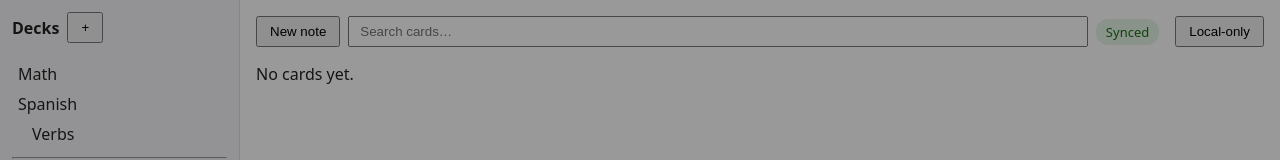
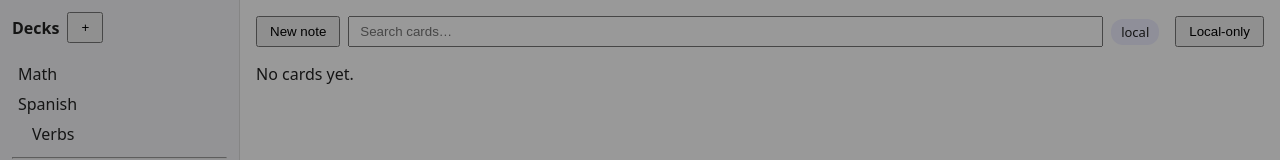
Before and after one commit to AllanZyne/AnkiNote, a React (Vite) app in the folder web/: page / in a window 1280 px wide. Shown: the top 160 px of the page. Built offline with nearby package versions, Linux system fonts and the light colour scheme; what @vscode/markdown-it-katex would draw is missing.

Commit message:
feat: engine local mode — no network, state 'local', when provider is local

```diff
--- a/web/src/sync/vaultSync.js
+++ b/web/src/sync/vaultSync.js
@@ -10,7 +10,8 @@ import { serializeIndex } from '../vault/meta.js';
 const NOTE_TYPES_PREFIX = '.ankinote/note-types/';
 
 export function makeVaultSync({ db, provider, intervalMs = 15000 }) {
-  let status = { state: 'synced', pending: 0, lastSyncedAt: null };
+  const isLocal = !!provider.local;
+  let status = { state: isLocal ? 'local' : 'syncing', pending: 0, lastSyncedAt: null };
   const subs = new Set();
   let timer = null, onlineHandler = null, inFlight = false;
   const set = (p) => { status = { ...status, ...p }; for (const cb of subs) cb(status); };
@@ -148,6 +149,7 @@ export function makeVaultSync({ db, provider, intervalMs = 15000 }) {
     subscribe(cb) { subs.add(cb); cb(status); return () => subs.delete(cb); },
     getStatus() { return status; },
     async syncOnce() {
+      if (isLocal) { set({ state: 'local', pending: await pendingCount() }); return; }
       if (inFlight) return;
       inFlight = true;
       set({ state: 'syncing', pending: await pendingCount() });
```
Also changed, not shown: 2 other files (tests, documents, lock files or other folders).
